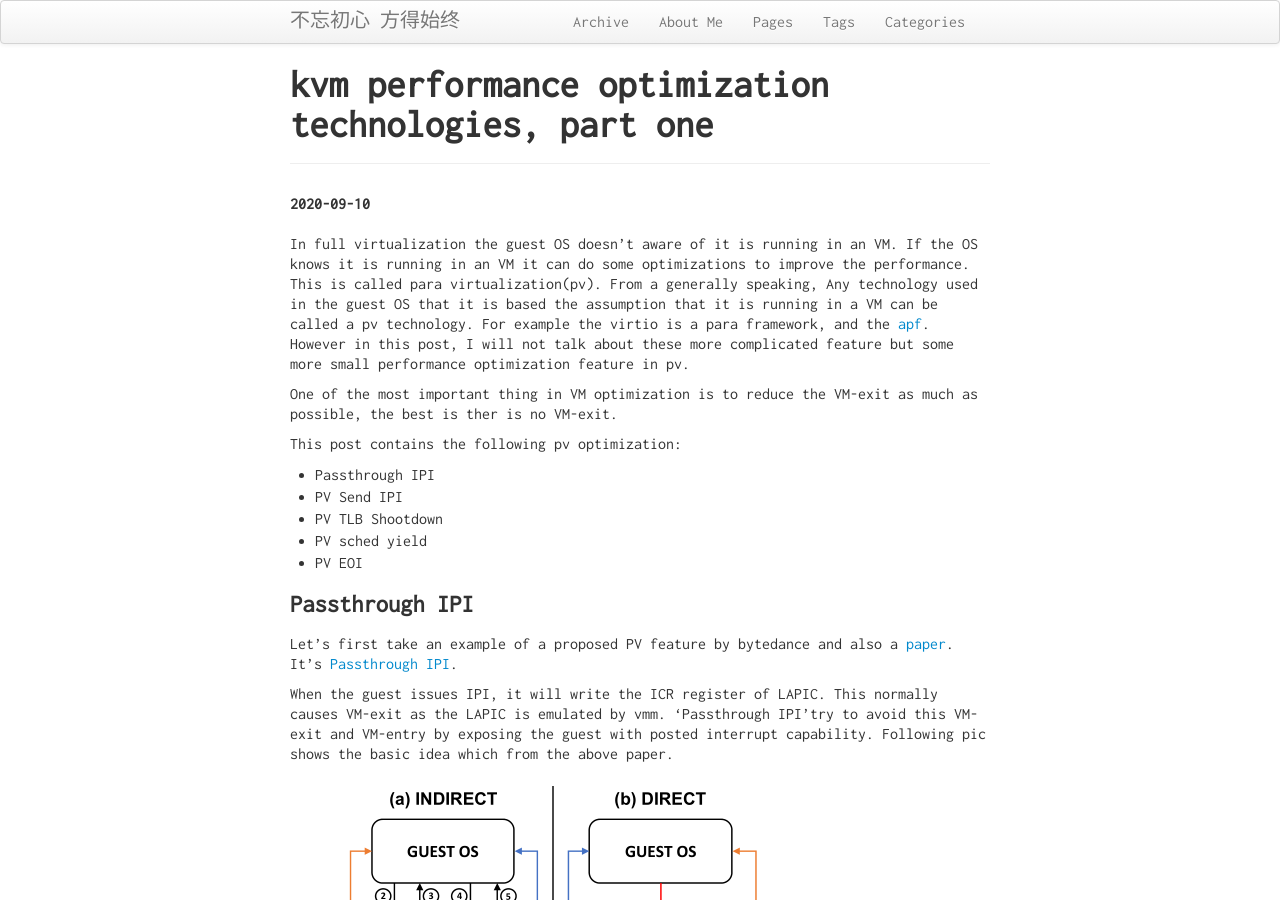
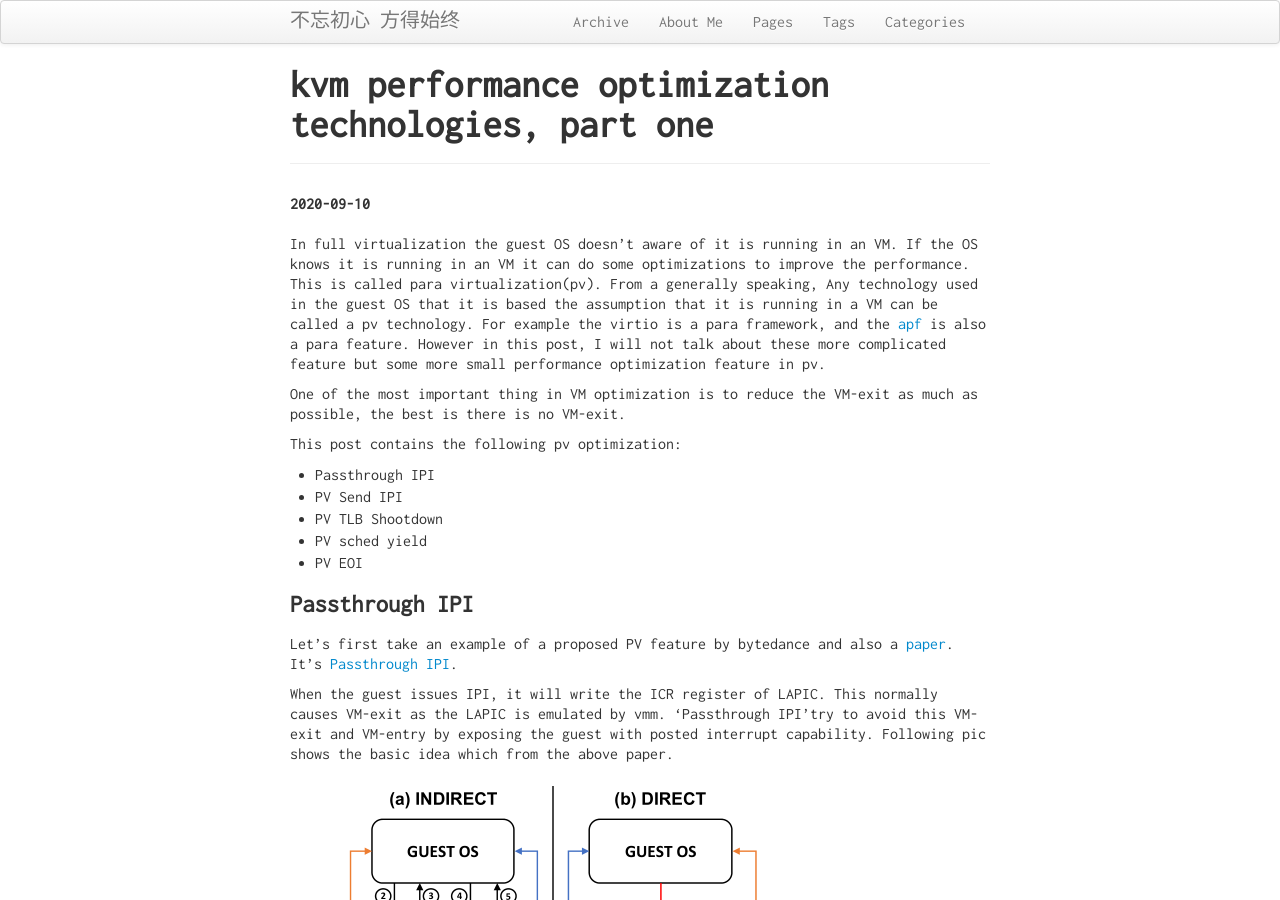
Before and after one commit to terenceli/terenceli.github.com, a Jekyll site: the page built from _posts/2020-09-10-kvm-performance-1.md, in a window 1280 px wide and 900 px high. Built offline with Jekyll 4.4.1, drawn with Linux system fonts in a browser that asks for light colours; comment, search, counter and statistics services are not loaded.

Commit message:
fix minor error

```diff
--- a/_posts/2020-09-10-kvm-performance-1.md
+++ b/_posts/2020-09-10-kvm-performance-1.md
@@ -9,9 +9,9 @@ tags: [内核, 虚拟化]
 
 
 In full virtualization the guest OS doesn't aware of it is running in an VM. If the OS knows it is running in an VM it can do some optimizations to improve the performance. This is called para virtualization(pv). From a generally speaking,
-Any technology used in the guest OS that it is based the assumption that it is running in a VM can be called a pv technology. For example the virtio is a para framework, and the [apf](https://terenceli.github.io/%E6%8A%80%E6%9C%AF/2019/03/24/kvm-async-page-fault). However in this post, I will not talk about these more complicated feature but some more small performance optimization feature in pv.
+Any technology used in the guest OS that it is based the assumption that it is running in a VM can be called a pv technology. For example the virtio is a para framework, and the [apf](https://terenceli.github.io/%E6%8A%80%E6%9C%AF/2019/03/24/kvm-async-page-fault) is also a para feature. However in this post, I will not talk about these more complicated feature but some more small performance optimization feature in pv.
 
-One of the most important thing in VM optimization is to reduce the VM-exit as much as possible, the best is ther is no VM-exit.
+One of the most important thing in VM optimization is to reduce the VM-exit as much as possible, the best is there is no VM-exit.
 
 This post contains the following pv optimization:
 
```
